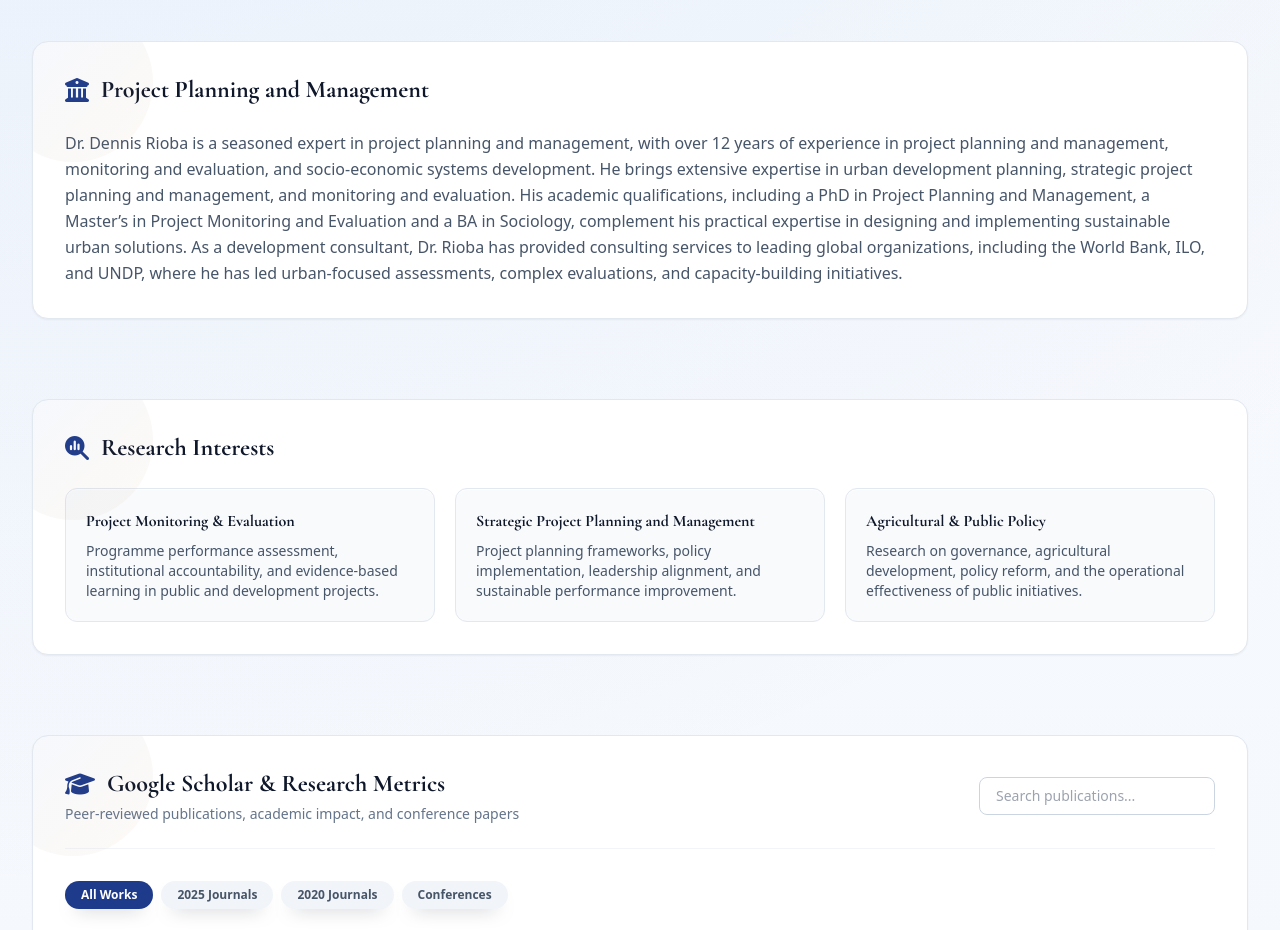
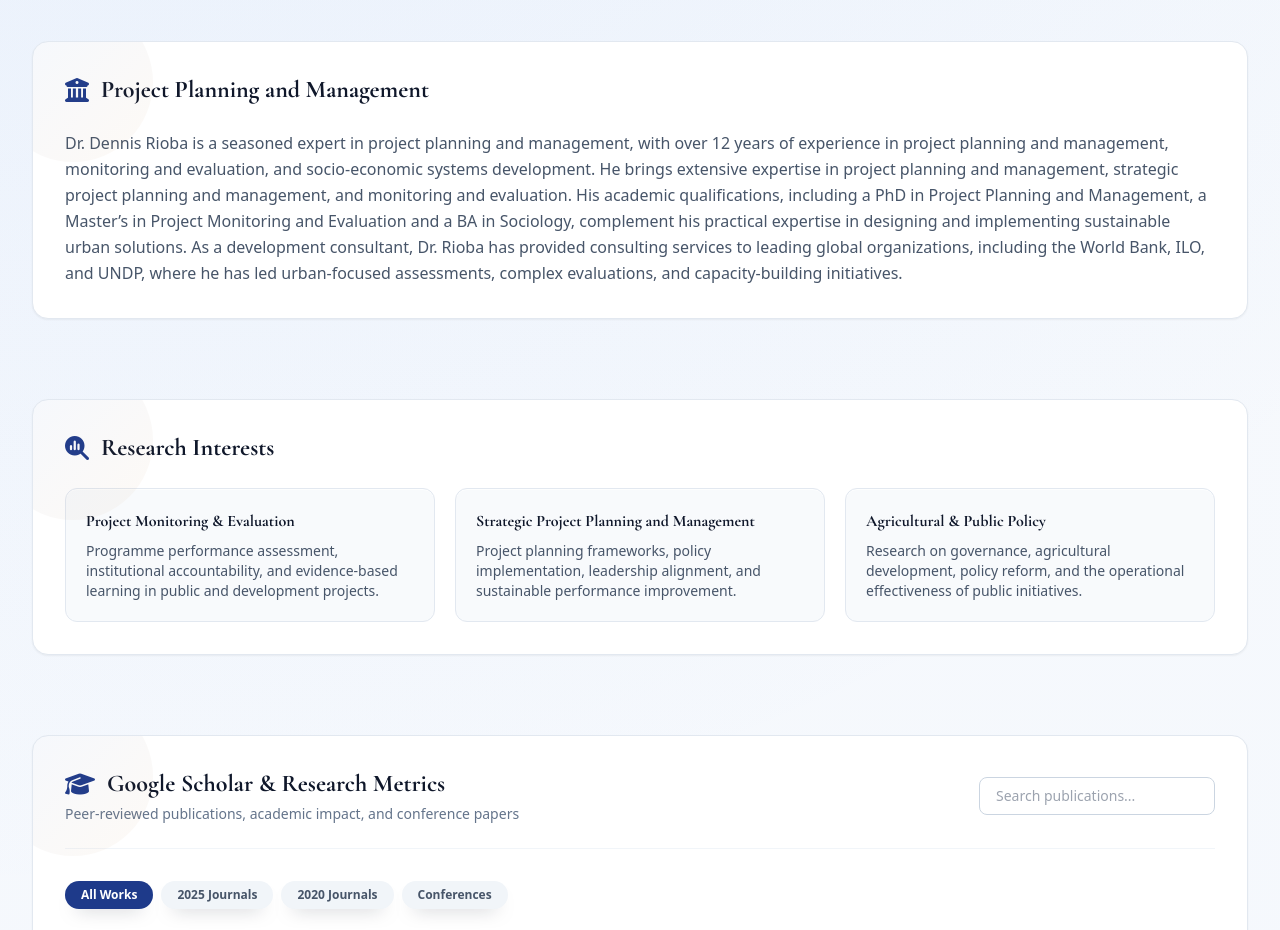
Before and after one commit to davidotieno13827-cell/drdennisrioba, a plain HTML site: page index.html in a window 1280 px wide. Shown: the part 1120-2050 px from the top of the page. Drawn offline with nearby package versions, Linux system fonts and the light colour scheme.

Commit message:
Update expertise wording
Co-authored-by: Copilot <223556219+Copilot@users.noreply.github.com>

```diff
--- a/index.html
+++ b/index.html
@@ -484,7 +484,7 @@
             <p class="text-slate-600 dark:text-slate-300 leading-relaxed">
                 Dr. Dennis Rioba is a seasoned expert in project planning and management, with over 12 years of
                 experience in project planning and management, monitoring and evaluation, and socio-economic systems
-                development. He brings extensive expertise in urban development planning, strategic project planning
+                development. He brings extensive expertise in project planning and management, strategic project planning
                 and management, and monitoring and evaluation. His academic qualifications, including a PhD in Project Planning and
                 Management, a Master’s in Project Monitoring and Evaluation and a BA in Sociology, complement his
                 practical expertise in designing and implementing sustainable urban solutions. As a development
```
